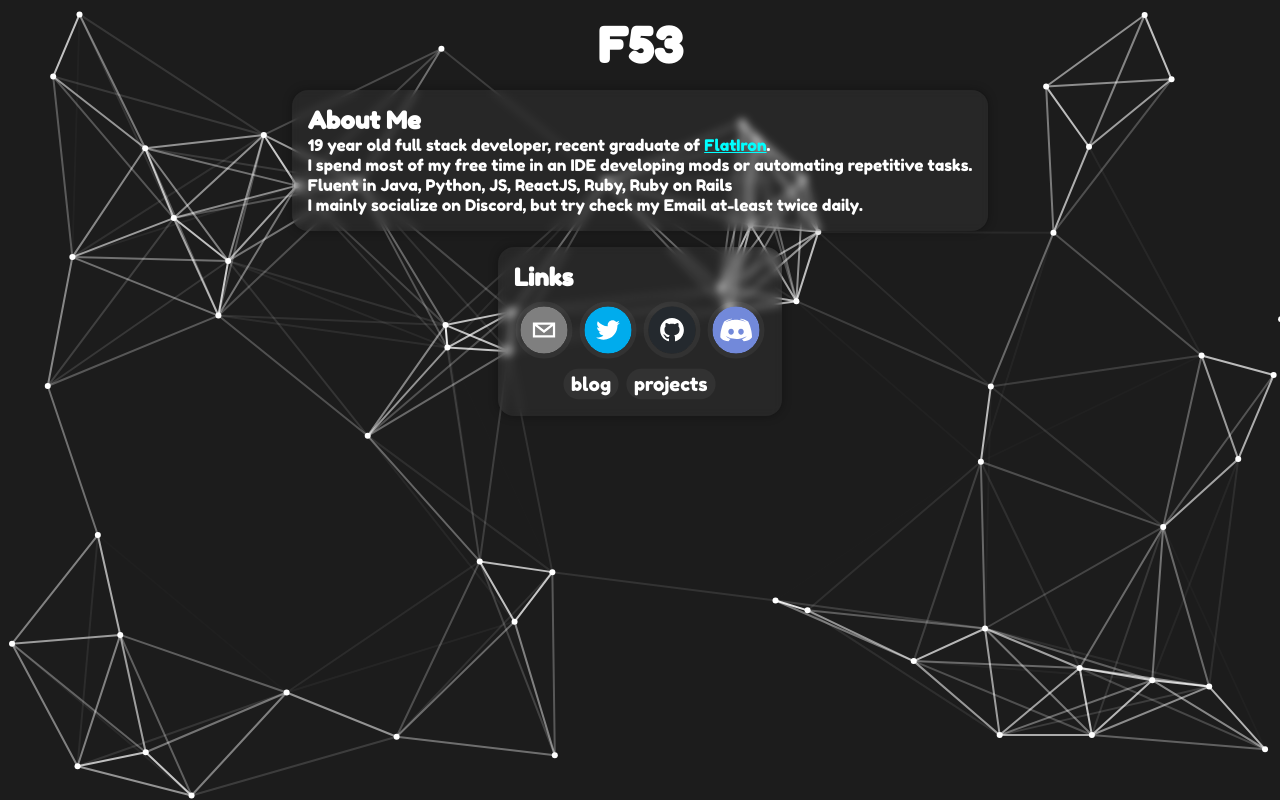
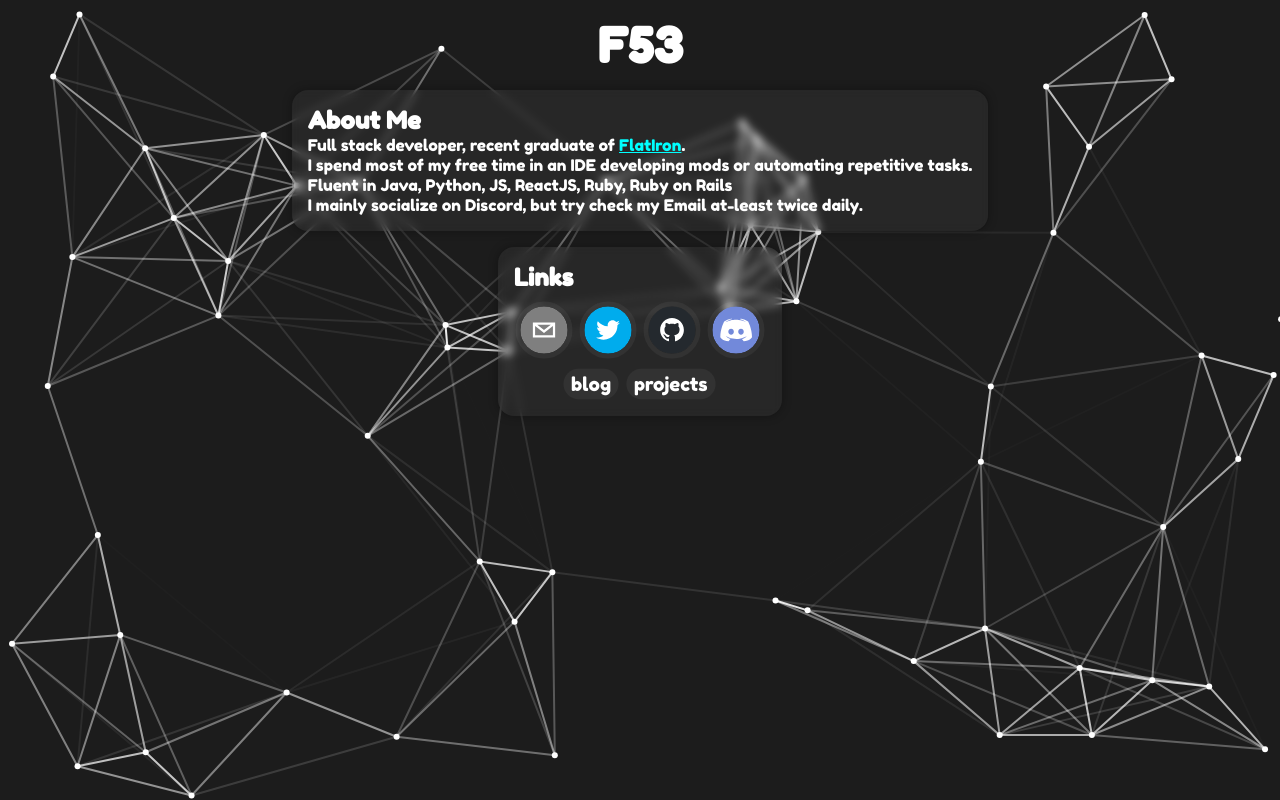
Before and after one commit to CodeF53/personal-site, a React (Create React App) app: page / in a window 1280 px wide. Built offline with nearby package versions, Linux system fonts and the light colour scheme.

Commit message:
remove age

```diff
--- a/src/pages/Home.js
+++ b/src/pages/Home.js
@@ -10,7 +10,7 @@ export default function Home() {
     <panel className="about">
       <h2>About Me</h2>
       <ul>
-        <li>19 year old full stack developer, recent graduate of <a href="https://flatironschool.com/campuses/denver/" className="link">FlatIron</a>.</li>
+        <li>Full stack developer, recent graduate of <a href="https://flatironschool.com/campuses/denver/" className="link">FlatIron</a>.</li>
         <li>I spend most of my free time in an IDE developing mods or automating repetitive tasks.</li>
         <li>Fluent in Java, Python, JS, ReactJS, Ruby, Ruby on Rails</li>
         <li>I mainly socialize on Discord, but try check my Email at-least twice daily.</li>
```
